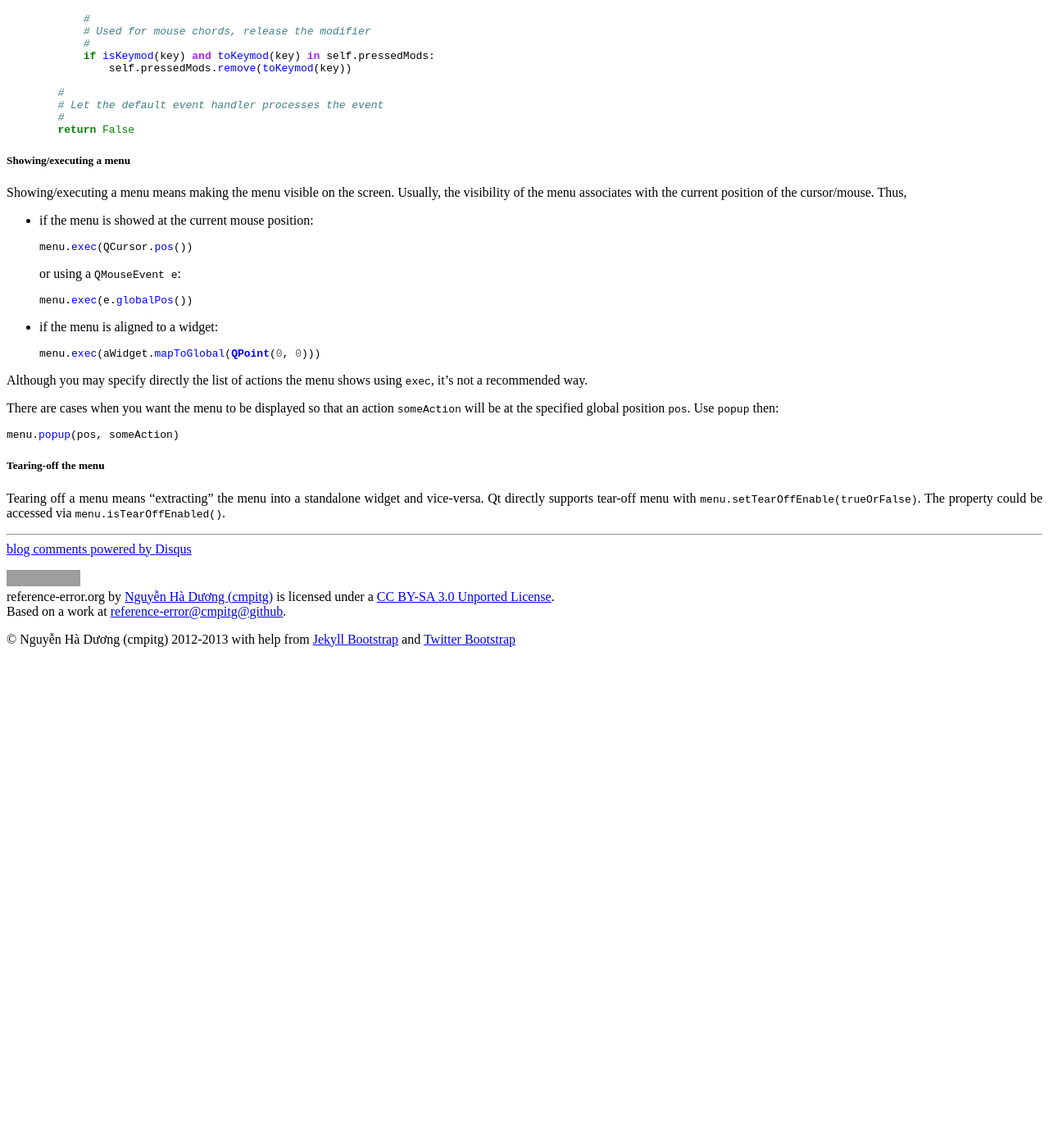
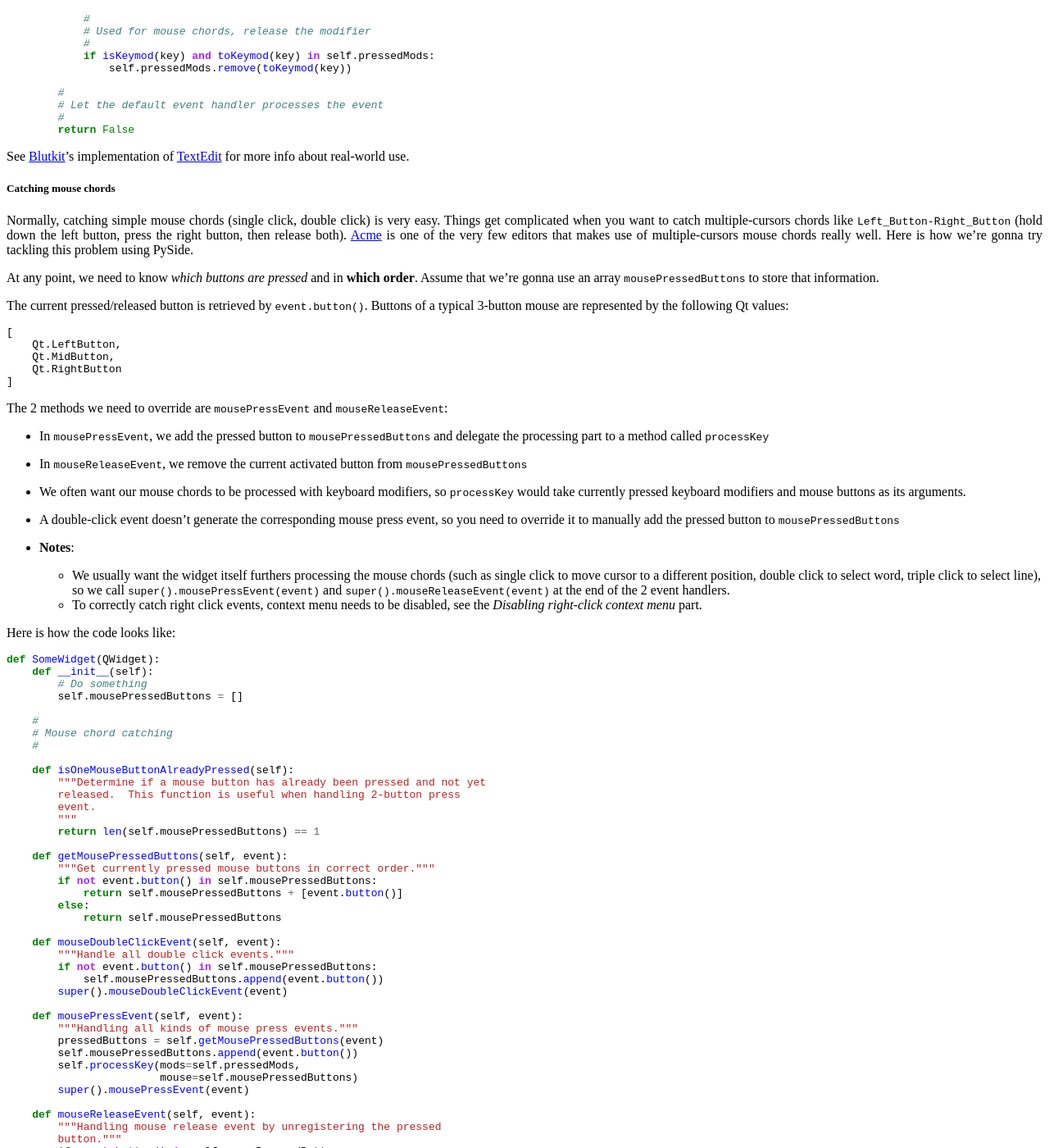
Before and after one commit to cmpitg/cmpitg.github.com, a Jekyll site: the page built from guides/pyside.md, in a window 1280 px wide and 1400 px high, scrolled down 3961 px. Shown: the whole window at 82% size. Built offline with Jekyll 4.4.1, drawn with Linux system fonts in a browser that asks for light colours; Markdown is read by kramdown in place of the engine named in the settings; comment, search, counter and statistics services are not loaded; before the commit the page ends 4766 px from its top, so only the background shows below that; some of the changed text lies outside the part shown; grey boxes are pictures that could not be loaded.

Commit message:
Add docs @ handling mouse chords @ pyside

````diff
--- a/guides/pyside.md
+++ b/guides/pyside.md
@@ -270,6 +270,119 @@ class SomeWidget(QWidget):
         return False
 ```
 
+See [Blutkit](https://github.com/cmpitg/blutkit)'s implementation of
+[TextEdit](https://github.com/cmpitg/blutkit/blob/master/blutkit/gui/textedit.py)
+for more info about real-world use.
+
+##### Catching mouse chords
+
+Normally, catching simple mouse chords (single click, double click) is very
+easy.  Things get complicated when you want to catch multiple-cursors chords
+like `Left_Button-Right_Button` (hold down the left button, press the right
+button, then release both).  [Acme](http://acme.cat-v.org) is one of the very
+few editors that makes use of multiple-cursors mouse chords really well.  Here
+is how we're gonna try tackling this problem using PySide.
+
+At any point, we need to know *which buttons are pressed* and in **which
+order**.  Assume that we're gonna use an array `mousePressedButtons` to store
+that information.
+
+The current pressed/released button is retrieved by `event.button()`.  Buttons
+of a typical 3-button mouse are represented by the following Qt values:
+
+```python
+[
+    Qt.LeftButton,
+    Qt.MidButton,
+    Qt.RightButton
+]
+```
+
+The 2 methods we need to override are `mousePressEvent` and
+`mouseReleaseEvent`:
+
+* In `mousePressEvent`, we add the pressed button to `mousePressedButtons` and
+  delegate the processing part to a method called `processKey`
+
+* In `mouseReleaseEvent`, we remove the current activated button from
+  `mousePressedButtons`
+
+* We often want our mouse chords to be processed with keyboard modifiers, so
+  `processKey` would take currently pressed keyboard modifiers and mouse
+  buttons as its arguments.
+
+* A double-click event doesn't generate the corresponding mouse press event,
+  so you need to override it to manually add the pressed button to
+  `mousePressedButtons`
+
+* **Notes**:
+  - We usually want the widget itself furthers processing the mouse chords
+    (such as single click to move cursor to a different position, double click
+    to select word, triple click to select line), so we call
+    `super().mousePressEvent(event)` and `super().mouseReleaseEvent(event)` at
+    the end of the 2 event handlers.
+  - To correctly catch right click events, context menu needs to be disabled,
+    see the *Disabling right-click context menu* part.
+
+Here is how the code looks like:
+
+```python
+def SomeWidget(QWidget):
+    def __init__(self):
+        # Do something
+        self.mousePressedButtons = []
+
+    #
+    # Mouse chord catching
+    #
+
+    def isOneMouseButtonAlreadyPressed(self):
+        """Determine if a mouse button has already been pressed and not yet
+        released.  This function is useful when handling 2-button press
+        event.
+        """
+        return len(self.mousePressedButtons) == 1
+
+    def getMousePressedButtons(self, event):
+        """Get currently pressed mouse buttons in correct order."""
+        if not event.button() in self.mousePressedButtons:
+            return self.mousePressedButtons + [event.button()]
+        else:
+            return self.mousePressedButtons
+
+    def mouseDoubleClickEvent(self, event):
+        """Handle all double click events."""
+        if not event.button() in self.mousePressedButtons:
+            self.mousePressedButtons.append(event.button())
+        super().mouseDoubleClickEvent(event)
+
+    def mousePressEvent(self, event):
+        """Handling all kinds of mouse press events."""
+        pressedButtons = self.getMousePressedButtons(event)
+        self.mousePressedButtons.append(event.button())
+        self.processKey(mods=self.pressedMods,
+                        mouse=self.mousePressedButtons)
+        super().mousePressEvent(event)
+
+    def mouseReleaseEvent(self, event):
+        """Handling mouse release event by unregistering the pressed
+        button."""
+        if event.button() in self.mousePressedButtons:
+            self.mousePressedButtons.remove(event.button())
+
+        # # Disable default "middle-click to paste" if necessary
+        # if len(self.getMousePressedButtons(event)) == 1 \
+        #    and event.button() == Qt.MidButton \
+        #    and not self.midClickXPaste:
+        #     return
+
+        super().mouseReleaseEvent(event)
+```
+
+See [Blutkit](https://github.com/cmpitg/blutkit)'s implementation of
+[TextEdit](https://github.com/cmpitg/blutkit/blob/master/blutkit/gui/textedit.py)
+for more info about real-world use.
+
 ##### Showing/executing a menu
 
 Showing/executing a menu means making the menu visible on the screen.  Usually, the visibility of the menu associates with the current position of the cursor/mouse. Thus,
````
